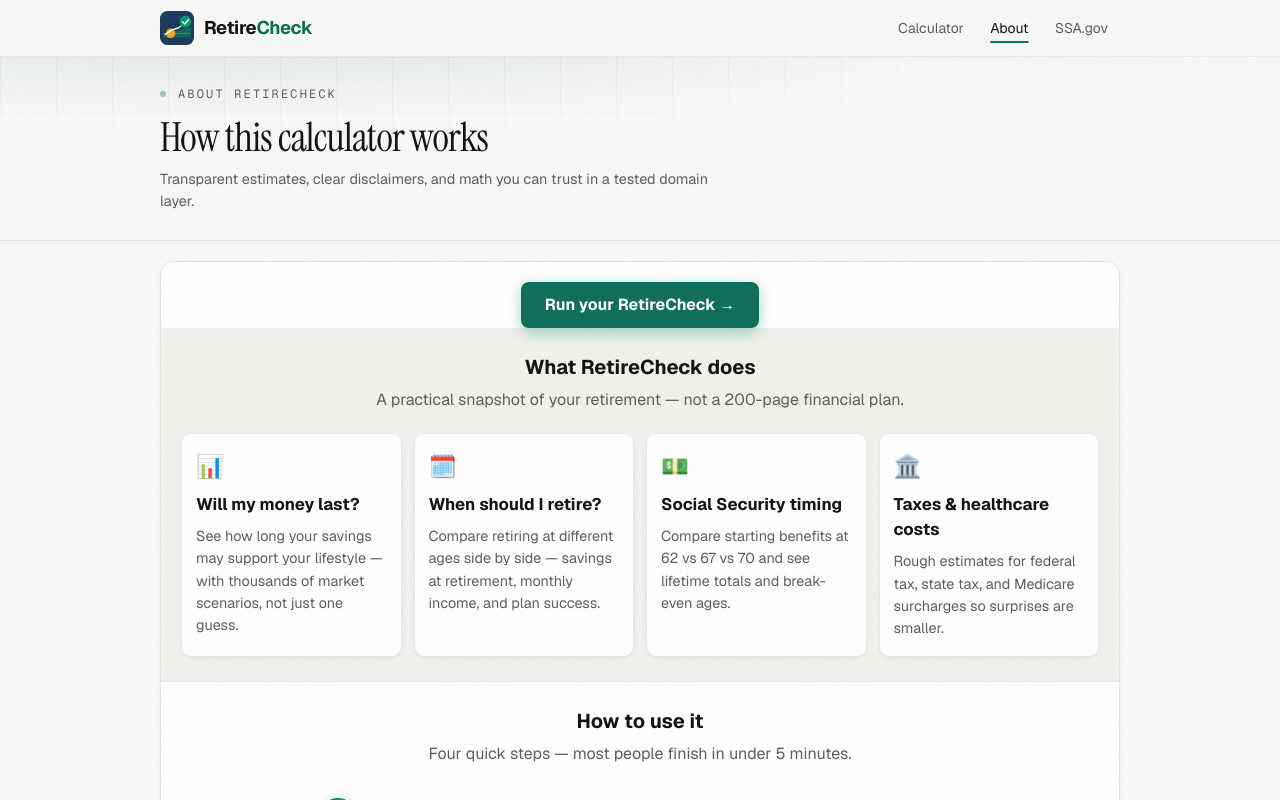
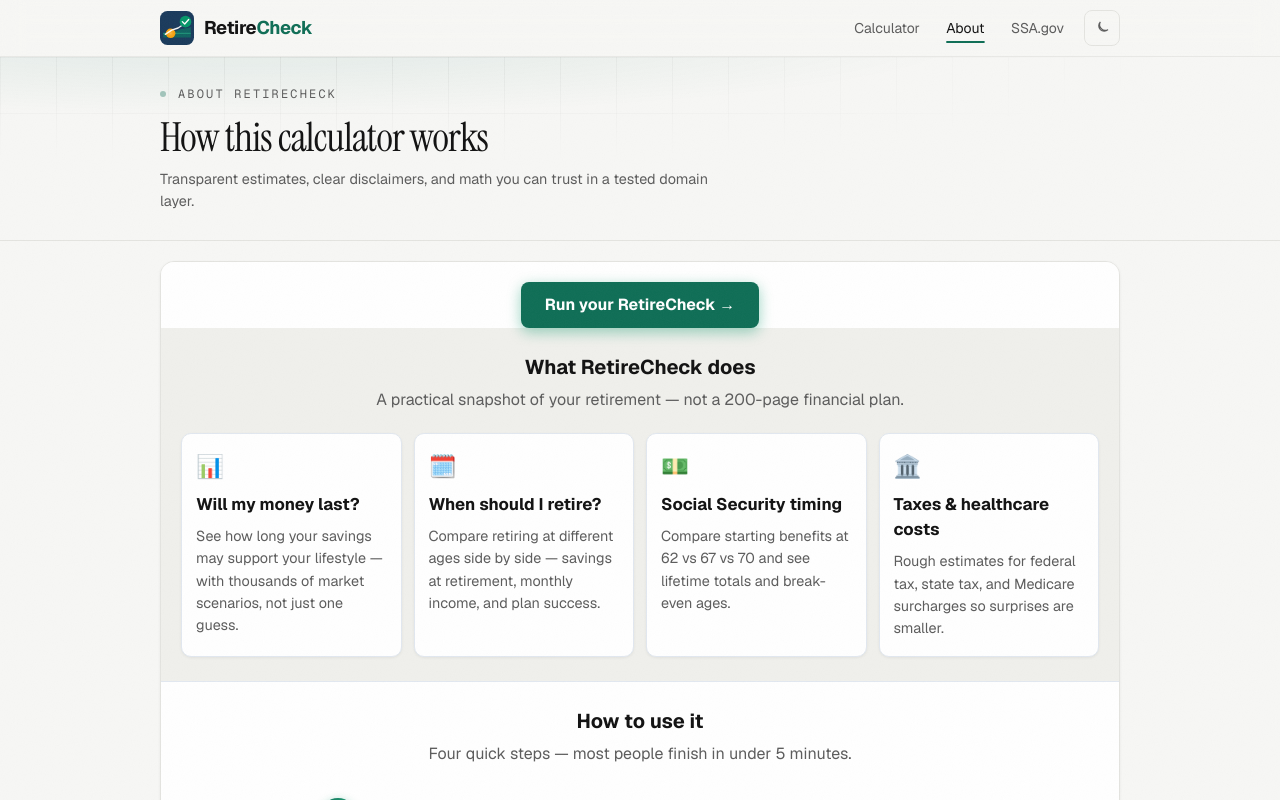
Before and after one commit to weidong808/Retirement-Calculator, a Next.js app in the folder frontend/: page /about in a window 1280 px wide. Shown: the top 800 px of the page. Built offline with nearby package versions, Linux system fonts and the light colour scheme; no server answers.

Commit message:
feat: add dark/light theme toggle aligned with personal site
Wire next-themes into RetireCheck with header toggle, CSS token overrides, and a safer toggle that waits for resolved theme.

```diff
--- a/frontend/package.json
+++ b/frontend/package.json
@@ -10,6 +10,7 @@
   },
   "dependencies": {
     "next": "16.2.10",
+    "next-themes": "^0.4.6",
     "react": "19.2.4",
     "react-dom": "19.2.4",
     "recharts": "^3.9.2"
--- a/frontend/src/app/globals.css
+++ b/frontend/src/app/globals.css
@@ -1,4 +1,6 @@
 @import "tailwindcss";
+
+@custom-variant dark (&:where(.dark, .dark *));
 
 :root {
   --background: #f7f7f5;
@@ -27,6 +29,34 @@
   --shadow-lg: 0 18px 50px rgba(18, 18, 18, 0.08);
   --shadow-sm: 0 1px 3px rgba(18, 18, 18, 0.06);
   --radius: 10px;
+}
+
+.dark {
+  --background: #0b0c0b;
+  --foreground: #f3f3f1;
+  --muted: #a3a3a0;
+  --muted-foreground: #8a8a86;
+  --border: #242524;
+  --card: #121312;
+  --accent: #3ecf8e;
+  --accent-foreground: #04140e;
+  --ring: #3ecf8e;
+  --hero-glow: rgba(62, 207, 142, 0.11);
+  --grid-line: rgba(243, 243, 241, 0.055);
+
+  /* Calculator aliases — dark */
+  --color-navy: #f3f3f1;
+  --color-teal: #3ecf8e;
+  --color-blue: #3ecf8e;
+  --color-green: #2fbd7f;
+  --color-green-dark: #27a56e;
+  --color-green-bright: #3ecf8e;
+  --color-gold: #d9a13e;
+  --color-slate: #a3a3a0;
+  --color-bg: #0e0f0e;
+  --color-surface: #121312;
+  --shadow-lg: 0 18px 50px rgba(0, 0, 0, 0.5);
+  --shadow-sm: 0 1px 3px rgba(0, 0, 0, 0.4);
 }
 
 @theme inline {
@@ -1564,3 +1594,136 @@
   .animate-fade-up,
   .animate-pulse-dot { animation: none; }
 }
+
+/* ---------- Theme toggle ---------- */
+.theme-toggle {
+  display: inline-flex;
+  align-items: center;
+  justify-content: center;
+  width: 2.25rem;
+  height: 2.25rem;
+  padding: 0;
+  margin-left: 0.35rem;
+  border: 1px solid var(--border);
+  border-radius: 8px;
+  background: transparent;
+  color: var(--muted);
+  cursor: pointer;
+  transition: color 0.2s, background 0.2s, border-color 0.2s;
+}
+
+.theme-toggle:hover {
+  color: var(--foreground);
+  background: color-mix(in srgb, var(--foreground) 6%, transparent);
+}
+
+.theme-toggle:focus-visible {
+  outline: 2px solid var(--ring);
+  outline-offset: 2px;
+}
+
+.theme-toggle:disabled {
+  cursor: default;
+  opacity: 0.7;
+}
+
+.theme-toggle-placeholder {
+  width: 16px;
+  height: 16px;
+  display: inline-block;
+}
+
+/* ---------- Dark theme component overrides ---------- */
+.dark .wizard-progress-track { background: #2c2d2c; }
+.dark .wizard-step-circle { background: #2c2d2c; color: #8a8a86; border-color: var(--color-bg); }
+.dark .wizard-step-item.active .wizard-step-circle { box-shadow: 0 0 0 3px rgba(62, 207, 142, 0.25); }
+.dark .wizard-step-item.active .wizard-step-circle,
+.dark .wizard-step-item.completed .wizard-step-circle { color: #04140e; }
+
+.dark .form-section { background: #161716; border-color: var(--border); }
+.dark .collapsible-section { border-color: var(--border); }
+.dark .collapsible-trigger { background: #161716; }
+.dark .collapsible-trigger:hover { background: #1c1d1c; }
+.dark .collapsible-body { background: var(--card); border-top-color: var(--border); }
+
+.dark .form-input { background: #161716; border-color: #333432; color: var(--foreground); }
+.dark .form-input:focus { border-color: var(--accent); box-shadow: 0 0 0 3px rgba(62, 207, 142, 0.18); }
+
+.dark .btn-secondary { background: #242524; color: #d5d5d2; }
+.dark .btn-secondary:hover { background: #2e2f2e; }
+.dark .btn-outline:hover { background: rgba(62, 207, 142, 0.1); }
+.dark .btn-primary,
+.dark .btn-success,
+.dark .about-cta-primary { color: #04140e; }
+.dark .btn-success { box-shadow: 0 6px 18px rgba(62, 207, 142, 0.2); }
+
+.dark .loading-overlay { background: rgba(11, 12, 11, 0.85); }
+.dark .loading-spinner { border-color: #2c2d2c; border-top-color: var(--accent); }
+
+.dark .info-banner,
+.dark .breakeven-box { background: rgba(62, 148, 207, 0.12); border-left-color: #3e94cf; color: #a8cfe8; }
+.dark .error-banner { background: rgba(220, 38, 38, 0.14); border-left-color: #ef4444; color: #f0b9b9; }
+.dark .field-error { color: #f87171; }
+
+.dark .disclaimer-top { background: #101110; border-bottom-color: var(--border); }
+.dark .disclaimer-top strong { color: #c9c9c6; }
+.dark .disclaimer,
+.dark .about-trust-disclaimer { background: rgba(196, 138, 26, 0.12); border-color: rgba(217, 161, 62, 0.4); color: #e3c082; }
+.dark .disclaimer a,
+.dark .about-trust-disclaimer a { color: #eccf9a; }
+
+.dark .results-section { border-top-color: var(--border); }
+.dark .results-hero {
+  background:
+    radial-gradient(600px 300px at 90% -20%, rgba(62, 207, 142, 0.16), transparent 65%),
+    linear-gradient(135deg, #101511 0%, #14201a 55%, #0f2e23 100%);
+  border: 1px solid var(--border);
+}
+
+.dark .sample-plan-banner { background: rgba(62, 207, 142, 0.08); border-color: rgba(62, 207, 142, 0.35); color: #9fdec2; }
+.dark .sample-plan-button { color: var(--accent); }
+.dark .sample-plan-button:hover { color: #5cdba3; }
+
+.dark .card { background: var(--card); }
+.dark .card-subtext { color: #8a8a86; }
+.dark .data-table { background: var(--card); }
+.dark .data-table th { background: #1c1d1c; color: var(--foreground); }
+.dark .data-table td { border-bottom-color: #1f201f; }
+.dark .data-table tr:hover { background: #171817; }
+.dark .data-table tr.highlighted { background: rgba(217, 161, 62, 0.16); }
+.dark .chart-box { background: var(--card); }
+
+.dark .rec-box.roth { background: #2c5aa8; }
+.dark .rec-box.ss { background: #147a56; }
+.dark .rec-box.healthcare { background: #a8721a; }
+
+/* About page — dark */
+.dark .about-section-alt,
+.dark .about-contact,
+.dark .about-developer,
+.dark .about-back-link,
+.dark .about-cta-bar { background: var(--card); border-color: var(--border); }
+.dark .about-feature-card { background: var(--card); border-color: var(--border); }
+.dark .about-feature-card:hover { box-shadow: 0 8px 24px rgba(0, 0, 0, 0.5); }
+.dark .about-step { border-bottom-color: var(--border); }
+.dark .about-why-card { background: var(--card); }
+.dark .about-callout { background: linear-gradient(135deg, #14201a 0%, #12241e 100%); }
+.dark .about-callout p { color: #c9c9c6; }
+.dark .about-cta-secondary { background: transparent; color: var(--foreground); border-color: var(--foreground); }
+.dark .about-cta-secondary:hover { background: var(--foreground); color: var(--background); }
+.dark .about-trust-privacy { background: rgba(62, 207, 142, 0.08); color: #9fdec2; border-color: rgba(62, 207, 142, 0.3); }
+.dark .about-developer-card { background: #161716; border-color: var(--border); }
+.dark .about-developer-avatar { background: linear-gradient(135deg, #1f201f, #0f2e23); color: var(--foreground); }
+.dark .about-developer-link { background: rgba(62, 148, 207, 0.1); color: #7db8de; border-color: rgba(62, 148, 207, 0.3); }
+.dark .about-developer-link:hover { background: rgba(62, 148, 207, 0.18); }
+.dark .about-developer-link-accent { background: rgba(62, 207, 142, 0.1); color: var(--accent); border-color: rgba(62, 207, 142, 0.3); }
+.dark .about-developer-link-accent:hover { background: rgba(62, 207, 142, 0.18); }
+.dark .about-developer-hint code { background: #1c1d1c; }
+
+/* Recharts — dark */
+.dark .recharts-cartesian-grid line { stroke: #242524; }
+.dark .recharts-cartesian-axis-tick text { fill: #a3a3a0; }
+.dark .recharts-default-tooltip { background-color: #161716 !important; border-color: #333432 !important; }
+.dark .recharts-tooltip-item,
+.dark .recharts-tooltip-label { color: #f3f3f1 !important; }
+.dark .recharts-legend-item-text { color: #c9c9c6 !important; }
--- a/frontend/src/app/layout.tsx
+++ b/frontend/src/app/layout.tsx
@@ -1,5 +1,7 @@
 import type { Metadata } from "next";
 import { Geist, Geist_Mono, Instrument_Serif } from "next/font/google";
+import { ThemeProvider } from "@/components/ThemeProvider";
+import { APP_DESCRIPTION, APP_NAME, APP_TAGLINE, APP_URL } from "@/lib/brand";
 import "./globals.css";
 
 const geistSans = Geist({
@@ -17,8 +19,6 @@
   subsets: ["latin"],
   weight: "400",
 });
-
-import { APP_DESCRIPTION, APP_NAME, APP_TAGLINE, APP_URL } from "@/lib/brand";
 
 export const metadata: Metadata = {
   metadataBase: new URL(APP_URL),
@@ -47,9 +47,12 @@
   return (
     <html
       lang="en"
+      suppressHydrationWarning
       className={`${geistSans.variable} ${geistMono.variable} ${instrument.variable} h-full antialiased`}
     >
-      <body className="bg-background text-foreground min-h-full flex flex-col">{children}</body>
+      <body className="bg-background text-foreground flex min-h-full flex-col">
+        <ThemeProvider>{children}</ThemeProvider>
+      </body>
     </html>
   );
 }
--- a/frontend/src/components/AppHeader.tsx
+++ b/frontend/src/components/AppHeader.tsx
@@ -4,6 +4,7 @@
 import { usePathname } from "next/navigation";
 import { AppLogo } from "@/components/AppLogo";
 import { Container } from "@/components/Container";
+import { ThemeToggle } from "@/components/ThemeToggle";
 import { cn } from "@/lib/utils";
 
 const NAV = [
@@ -46,6 +47,7 @@
           >
             SSA.gov
           </a>
+          <ThemeToggle />
         </nav>
       </Container>
     </header>
--- /dev/null
+++ b/frontend/src/components/ThemeProvider.tsx
@@ -0,0 +1,20 @@
+"use client";
+
+import { ThemeProvider as NextThemesProvider } from "next-themes";
+
+type ThemeProviderProps = {
+  children: React.ReactNode;
+};
+
+export function ThemeProvider({ children }: ThemeProviderProps) {
+  return (
+    <NextThemesProvider
+      attribute="class"
+      defaultTheme="system"
+      enableSystem
+      disableTransitionOnChange
+    >
+      {children}
+    </NextThemesProvider>
+  );
+}
--- /dev/null
+++ b/frontend/src/components/ThemeToggle.tsx
@@ -0,0 +1,74 @@
+"use client";
+
+import { useTheme } from "next-themes";
+import { useMounted } from "@/hooks/useMounted";
+
+export function ThemeToggle() {
+  const { resolvedTheme, setTheme } = useTheme();
+  const mounted = useMounted();
+  const ready = mounted && resolvedTheme != null;
+  const isDark = resolvedTheme === "dark";
+
+  return (
+    <button
+      type="button"
+      className="theme-toggle"
+      aria-label={
+        !ready
+          ? "Toggle color theme"
+          : isDark
+            ? "Switch to light mode"
+            : "Switch to dark mode"
+      }
+      disabled={!ready}
+      onClick={() => {
+        if (!ready) return;
+        setTheme(isDark ? "light" : "dark");
+      }}
+    >
+      <span className="sr-only">Toggle theme</span>
+      {ready ? (
+        isDark ? (
+          <SunIcon />
+        ) : (
+          <MoonIcon />
+        )
+      ) : (
+        <span className="theme-toggle-placeholder" aria-hidden />
+      )}
+    </button>
+  );
+}
+
+function SunIcon() {
+  return (
+    <svg
+      aria-hidden
+      viewBox="0 0 24 24"
+      width="16"
+      height="16"
+      fill="none"
+      stroke="currentColor"
+      strokeWidth="1.75"
+    >
+      <circle cx="12" cy="12" r="4" />
+      <path d="M12 3v2M12 19v2M4.2 4.2l1.4 1.4M18.4 18.4l1.4 1.4M3 12h2M19 12h2M4.2 19.8l1.4-1.4M18.4 5.6l1.4-1.4" />
+    </svg>
+  );
+}
+
+function MoonIcon() {
+  return (
+    <svg
+      aria-hidden
+      viewBox="0 0 24 24"
+      width="16"
+      height="16"
+      fill="none"
+      stroke="currentColor"
+      strokeWidth="1.75"
+    >
+      <path d="M21 14.5A8.5 8.5 0 0 1 9.5 3 7 7 0 1 0 21 14.5Z" />
+    </svg>
+  );
+}
--- /dev/null
+++ b/frontend/src/hooks/useMounted.ts
@@ -0,0 +1,19 @@
+"use client";
+
+import { useSyncExternalStore } from "react";
+
+function subscribe() {
+  return () => {};
+}
+
+/**
+ * Returns true after the component has hydrated on the client.
+ * Uses useSyncExternalStore to avoid effect-driven setState.
+ */
+export function useMounted(): boolean {
+  return useSyncExternalStore(
+    subscribe,
+    () => true,
+    () => false,
+  );
+}
```
Also changed, not shown: 1 other file (tests, documents, lock files or other folders).
